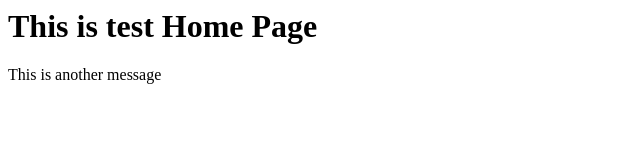
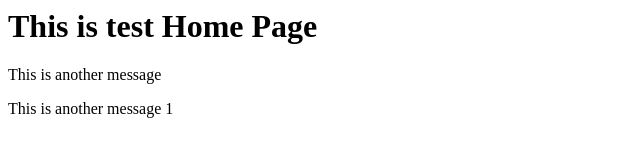
Before and after one commit to janmontejo/HappySat, a plain HTML site: page index.html in a window 1280 px wide. Shown: the whole page, without its empty margins (0-640 px from the left). Drawn offline with Linux system fonts and the light colour scheme.

Commit message:
Update index.html

```diff
--- a/index.html
+++ b/index.html
@@ -3,5 +3,6 @@
 <h1>This is test Home Page</h1>
 
   <p>This is another message</p>
+    <p>This is another message 1</p>
 </body>
 </html>
```
